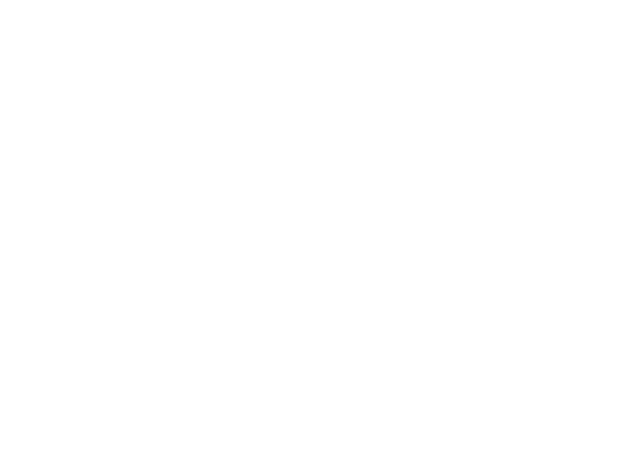
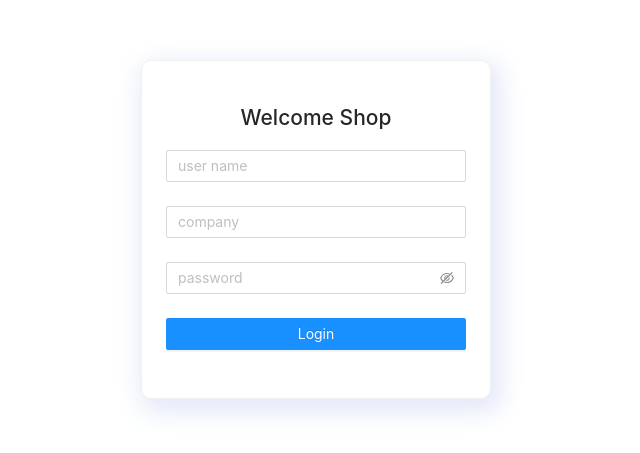
Before and after one commit to Bozorovvv/OX, a React (Create React App) app: page /login in a window 1280 px wide. Before the commit this address had no page. Shown: the part 171-624 px from the top of the page, without its empty margins (324-964 px from the left). Built offline with nearby package versions, Linux system fonts and the light colour scheme.

Commit message:
done 1.0

```diff
--- a/src/App.js
+++ b/src/App.js
@@ -6,7 +6,6 @@ import { Row } from "antd";
 import Login from "./pages/Login";
 import Products from "./pages/Products";
 import Search from "./pages/Search";
-
 
 function App() {
   const [products, setProducts] = useState([]);
@@ -33,7 +32,7 @@ function App() {
   return (
     <Row justify="center" align="middle" style={{ height: "100vh" }}>
       <Routes>
-        <Route exact path="/" element={<Login />} />
+        <Route exact path="/login" element={<Login />} />
         <Route path="/products" element={<Products products={products} />} />
         <Route path="/search" element={<Search products={products} />} />
       </Routes>
--- a/src/components/Navbar.jsx
+++ b/src/components/Navbar.jsx
@@ -10,7 +10,9 @@ const Navbar = ({ isSearchpage }) => {
       <Col>
         <Button
           type="link"
-          onClick={() => (isSearchpage ? navigate("/products") : navigate("/"))}
+          onClick={() =>
+            isSearchpage ? navigate("/products") : navigate("/login")
+          }
         >
           <SwapLeftOutlined />
           Back
```
